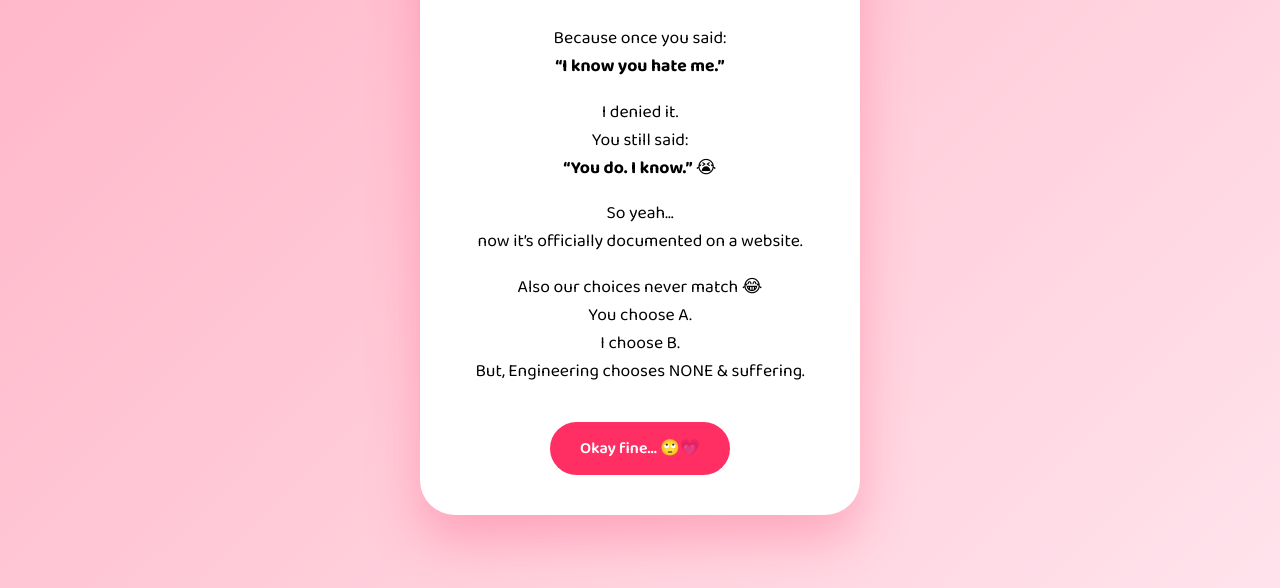
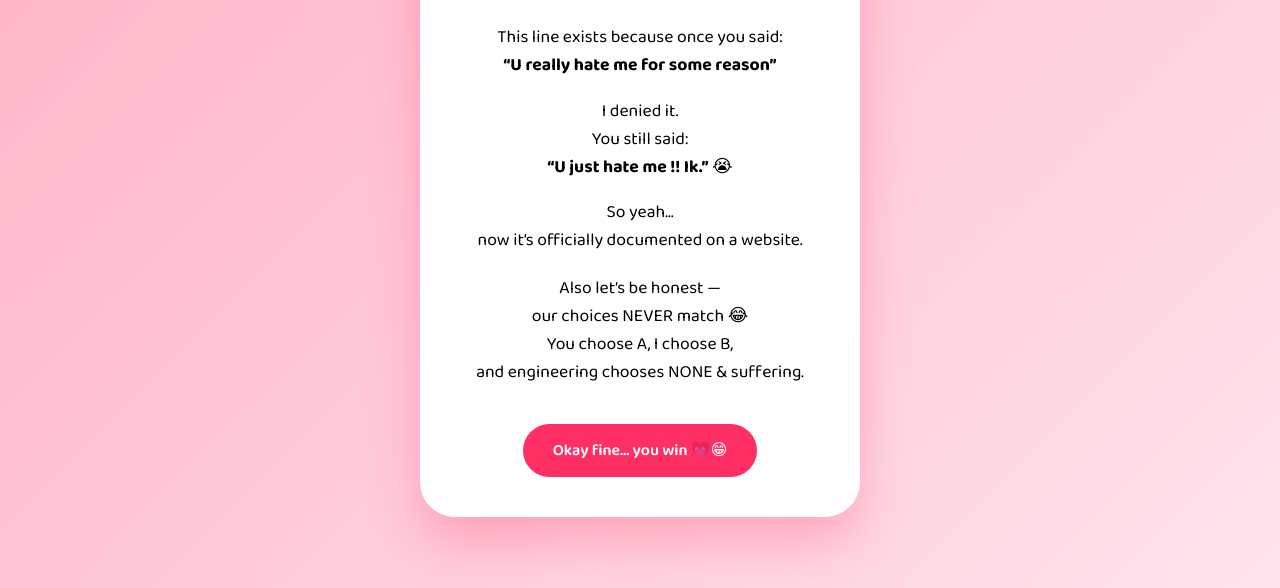
Before and after one commit to coder-taranekar/wish, a plain HTML site: page hate.html in a window 1280 px wide. Shown: the part 212-800 px from the top of the page. Drawn offline with Linux system fonts and the light colour scheme.

Commit message:
Update hate.html

```diff
--- a/hate.html
+++ b/hate.html
@@ -56,30 +56,30 @@ font-weight:600;
 <h1>I HATE YOU 😤</h1>
 
 <p>
-Because once you said:<br>
-<b>“I know you hate me.”</b>
+This line exists because once you said:<br>
+<b>“U really hate me for some reason”</b>
 </p>
 
 <p>
 I denied it.<br>
 You still said:<br>
-<b>“You do. I know.”</b> 😭
+<b>“U just hate me !! Ik.”</b> 😭
 </p>
 
-<p>
+<p style="margin-top:15px;">
 So yeah…<br>
 now it’s officially documented on a website.
 </p>
 
-<p>
-Also our choices never match 😂<br>
-You choose A.<br>
-I choose B.<br>
-But, Engineering chooses NONE & suffering.
+<p style="margin-top:20px;">
+Also let’s be honest —<br>
+our choices NEVER match 😂<br>
+You choose A, I choose B,<br>
+and engineering chooses NONE & suffering.
 </p>
 
 <a class="btn" href="best.html">
-Okay fine… 🙄💗
+Okay fine… you win 💗😁
 </a>
 </div>
 
```
